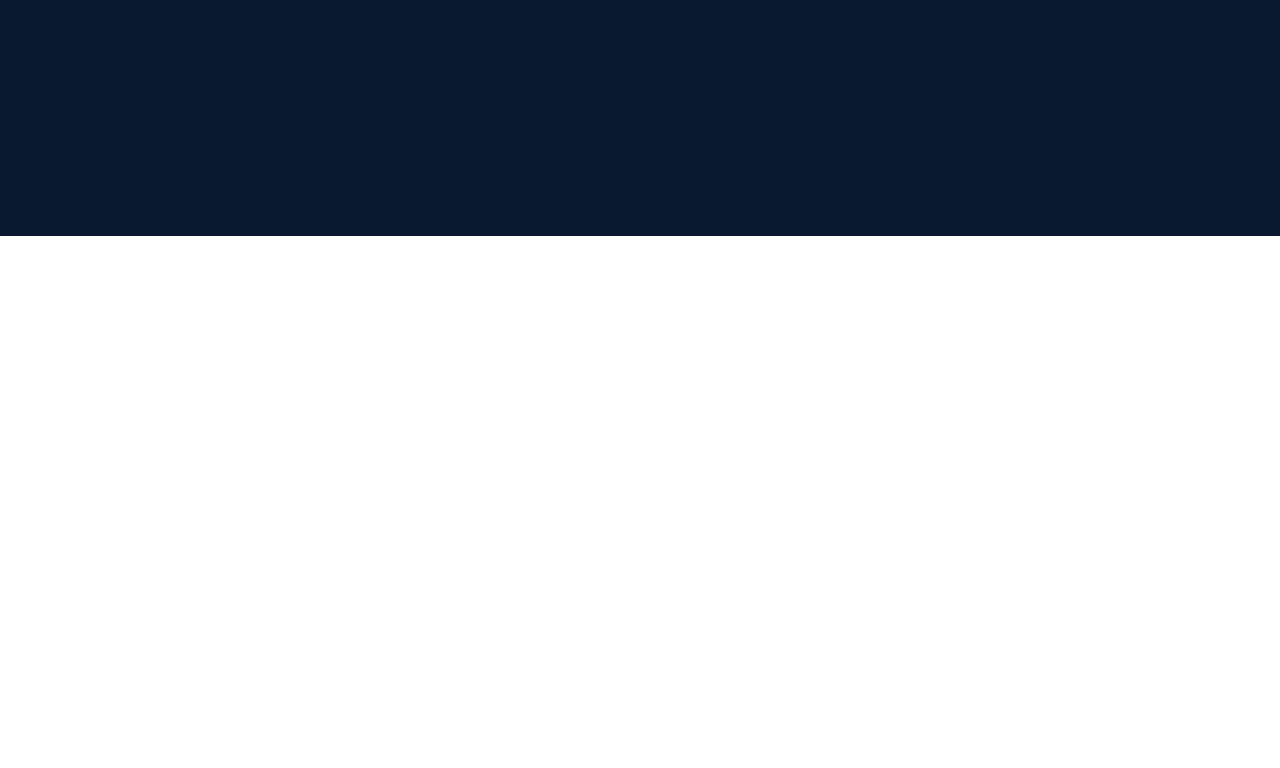
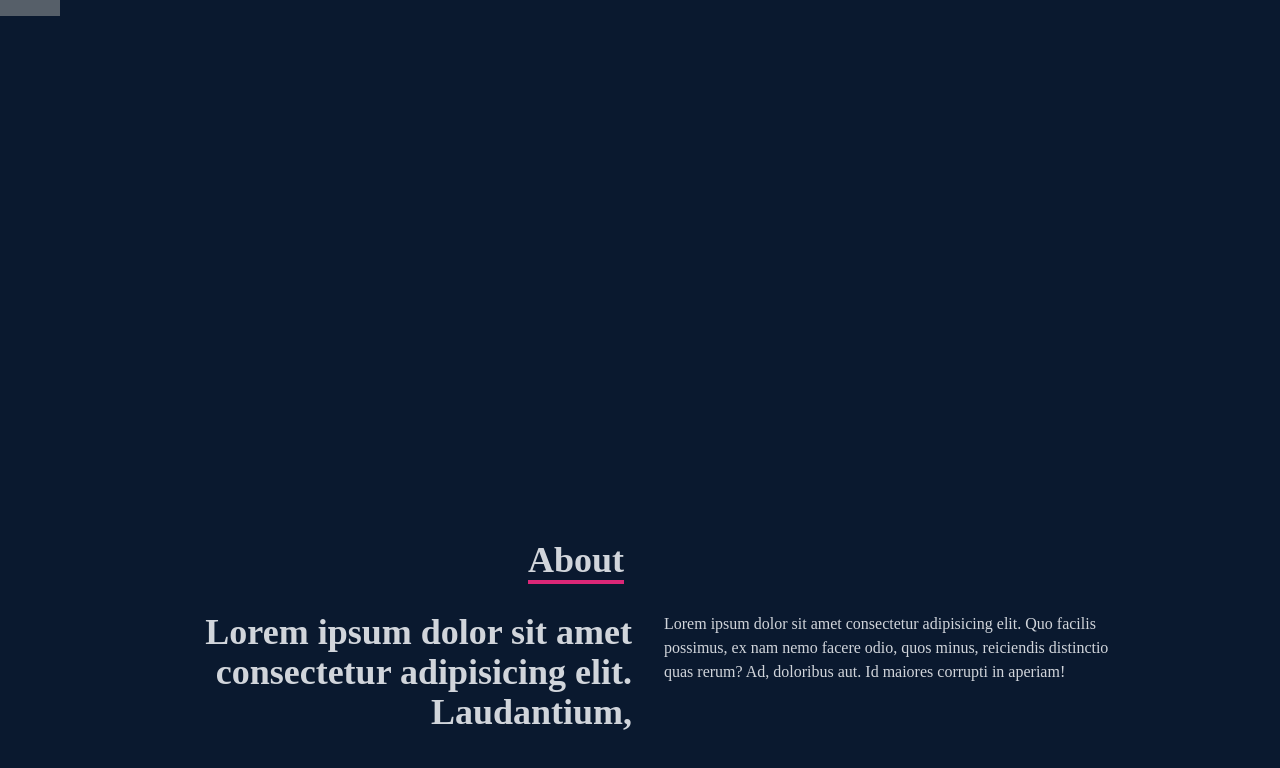
Before and after one commit to nweligalla/me, a React (Create React App) app: page / in a window 1280 px wide. Shown: the part 564-1332 px from the top of the page. Before the commit the page ends 800 px from the top, so only its background shows below. Built offline with nearby package versions, Linux system fonts and the light colour scheme; the HTML template or start-up script is replaced by a standard one.

Commit message:
added about component

```diff
--- a/src/App.js
+++ b/src/App.js
@@ -1,3 +1,4 @@
+import About from "./components/About";
 import Home from "./components/Home";
 import Navbar from "./components/Navbar";
 
@@ -5,8 +6,9 @@ import Navbar from "./components/Navbar";
 function App() {
   return (
     <h1>
-      <Navbar/>
-      <Home/>
+      <Navbar />
+      <Home />
+      <About />
     </h1>
   );
 }
--- /dev/null
+++ b/src/components/About.jsx
@@ -0,0 +1,29 @@
+import React from 'react'
+
+function About() {
+    return (
+        <div name='about' className='w-full h-screen bg-[#0a192f] text-gray-300'>
+            <div className='flex flex-col justify-center items-center w-full h-full'>
+                <div className='max-w-[1000px] w-full grid grid-cols-2 gap-8'>
+                    <div className='sm:text-right pb-8 pl-4'>
+                        <p className='text-4xl font-bold inline border-b-4 border-pink-600'>About</p>
+                    </div>
+                </div>
+                <div>
+                </div>
+                <div className='max-w-[1000px] w-full grid sm:grid-cols-2 gap-8 pl-4'>
+                    <div className='sm:text-right text-4xl font-bold '>
+                        <p>
+                            Lorem ipsum dolor sit amet consectetur adipisicing elit. Laudantium,
+                        </p>
+                    </div>
+                    <div>
+                        Lorem ipsum dolor sit amet consectetur adipisicing elit. Quo facilis possimus, ex nam nemo facere odio, quos minus, reiciendis distinctio quas rerum? Ad, doloribus aut. Id maiores corrupti in aperiam!
+                    </div>
+                </div>
+            </div>
+        </div>
+    )
+}
+
+export default About
--- a/src/components/Navbar.jsx
+++ b/src/components/Navbar.jsx
@@ -47,6 +47,12 @@ function Navbar() {
                             <FaLinkedin size={30} />
                         </a>
                     </li>
+                    <li className='social-icon bg-blue-800'>
+                        <a href="/">
+                            Facebook
+                            <FaFacebook size={30} />
+                        </a>
+                    </li>
                     <li className='social-icon bg-[#333]'>
                         <a href="/">
                             Github
```
